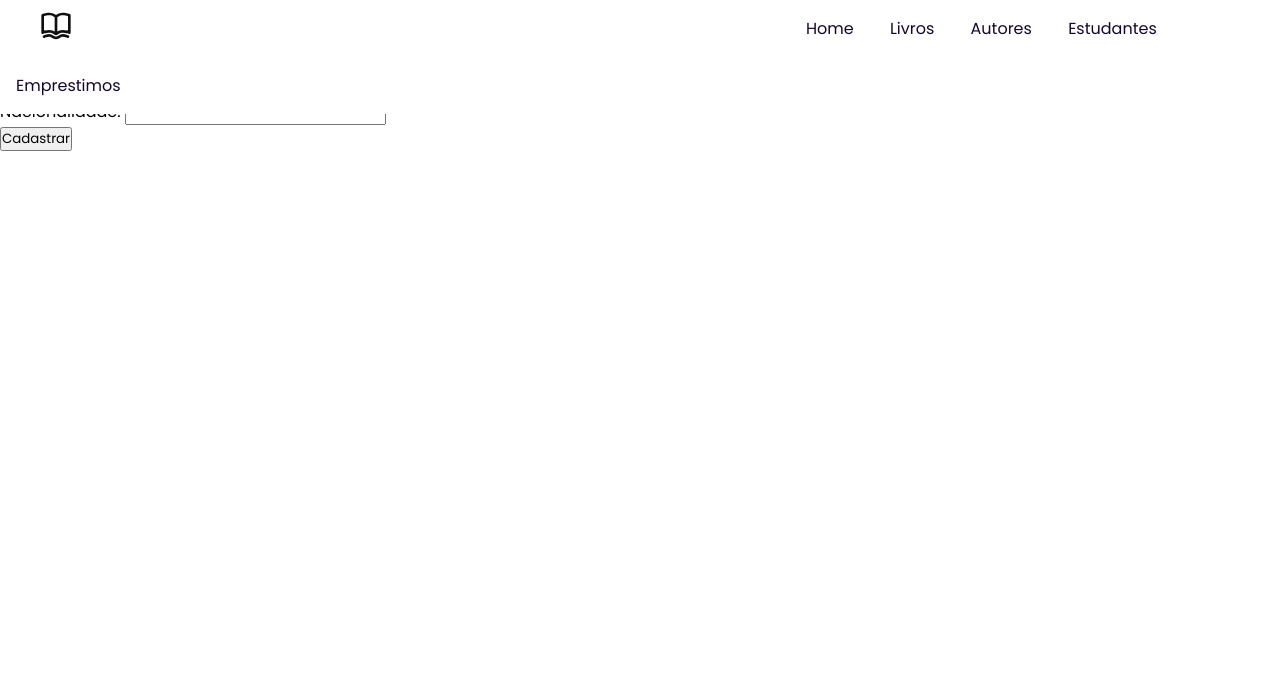
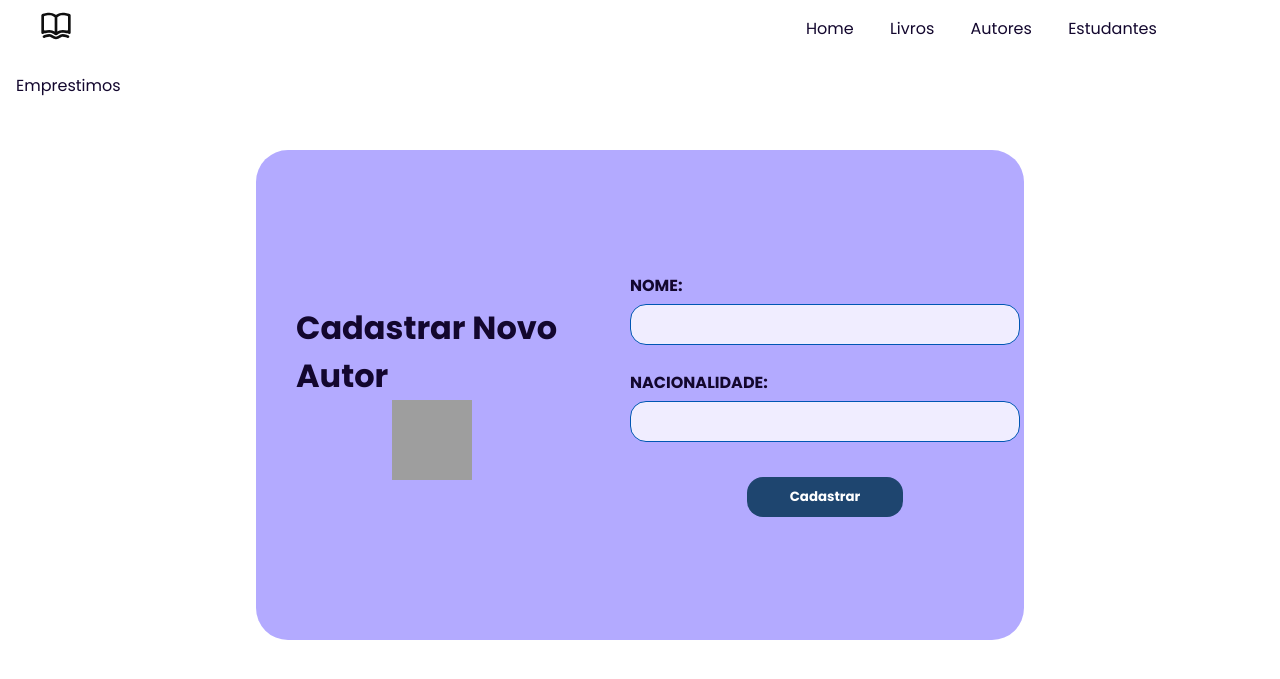
Before and after one commit to Andre-nemesis/Pweb-1, a PHP site: page /views/cadastrarAutor.php in a window 1280 px wide. Shown: the top 679 px of the page. Run offline with PHP 8.4, Linux system fonts and the light colour scheme; grey boxes are pictures that could not be loaded.

Commit message:
Formulário cadastrarAutor

```diff
--- a/atv_pratica/views/cadastrarAutor.php
+++ b/atv_pratica/views/cadastrarAutor.php
@@ -27,18 +27,28 @@ if ($_SERVER['REQUEST_METHOD'] === 'POST') {
     <?php include 'menu.php'; ?>
 </head>
 <body>
-    <h1>Cadastrar Novo Autor</h1>
+<div class="container">
+        <section>
+        <div>
+            <h1 class="titulo-form-autor">Cadastrar Novo Autor</h1>
+        </div>
+        <div>
+            <img class="img-estudante" src="../views/imgs/" alt="">
+        </div>
+        </section>
 
-    <a href="index.php">Voltar para a página inicial</a>
+        <div>
             <form action="cadastrarAutor.php" method="post">
-        <label for="nome">Nome:</label>
+                <label class="form-group" for="nome">NOME:</label>
                 <input type="text" id="nome" name="nome" required>
                 <br>
-        <label for="nacionalidade">Nacionalidade:</label>
+                <label class="form-group" for="nacionalidade">NACIONALIDADE:</label>
                 <input type="text" id="nacionalidade" name="nacionalidade" required>
                 <br>
                 <input type="submit" value="Cadastrar">
             </form>
+        </div>
+
     <?php if (isset($controller)) : ?>
         <div class="mensagem"><?php echo $controller->getMensage(); ?></div>
     <?php endif; ?>
--- a/atv_pratica/views/css/style.css
+++ b/atv_pratica/views/css/style.css
@@ -169,6 +169,7 @@ body {
 .container div h1 {
     font-size: 2rem;
     margin-left: 1rem;
+    color: #13072e;
 }
 
 .container div img {
@@ -330,3 +331,7 @@ th {
     margin-left: 80px;
     margin-top: 15px;
 }
+
+.container .titulo-form-autor{
+    margin-right: 20px;
+}
```
Lines whose indentation alone changed are shown as unchanged.
